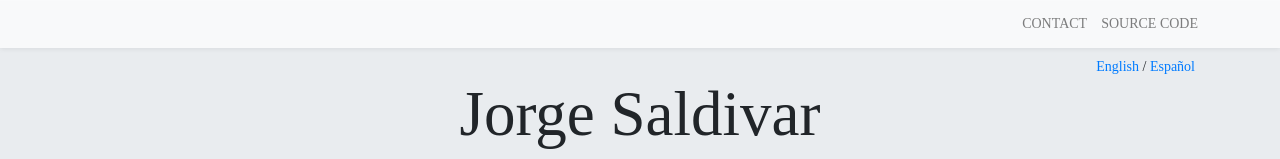
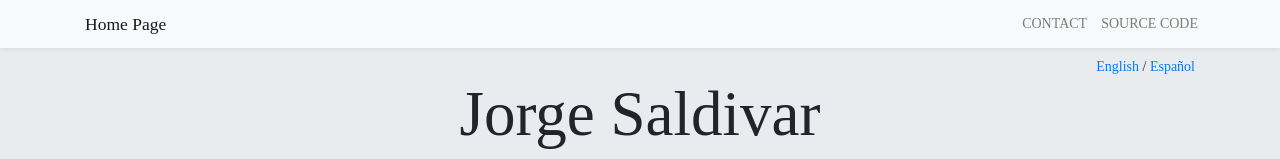
Before and after one commit to jorgesaldivar/my-website-reactjs, a React (Create React App) app: page / in a window 1280 px wide. Shown: the top 159 px of the page. Built offline with nearby package versions, Linux system fonts and the light colour scheme; a web font is replaced by a local one.

Commit message:
checkpoint

```diff
--- a/package.json
+++ b/package.json
@@ -11,11 +11,13 @@
     "@testing-library/react": "^9.5.0",
     "@testing-library/user-event": "^7.2.1",
     "bootstrap": "^4.5.2",
+    "i18next": "^19.7.0",
     "react": "^16.13.1",
     "react-bootstrap": "^1.3.0",
     "react-dom": "^16.13.1",
+    "react-i18next": "^11.7.2",
     "react-router-dom": "^5.2.0",
-    "react-scripts": "3.4.3"
+    "react-scripts": "^3.4.3"
   },
   "scripts": {
     "start": "react-scripts start",
--- a/src/components/common/NavHeader.js
+++ b/src/components/common/NavHeader.js
@@ -1,25 +1,28 @@
 import React from "react";
 import Navbar from "react-bootstrap/Navbar";
 import Nav from "react-bootstrap/Nav";
-import "./NavHeader.css";
+import styles from "./NavHeader.module.css";
 
-const NavHeader = () => {
+const NavHeader = (props) => {
   return (
     <>
-      <Navbar expand="lg" fixed="top" bg="light">
+      <Navbar className={styles.navbar} expand="lg" fixed="top" bg="light">
         <div class="container">
-          <Navbar.Brand href="#home"></Navbar.Brand>
+          <Navbar.Brand href="#home">{props.home}</Navbar.Brand>
           <Navbar.Toggle
             className="navbar-toggle"
             aria-controls="basic-navbar-nav"
           />
-          <Navbar.Collapse id="basic-navbar-nav">
+          <Navbar.Collapse
+            className={styles.navbarCollapse}
+            id="basic-navbar-nav"
+          >
             <Nav className="ml-auto">
               <Nav.Item>
-                <Nav.Link href="#home">CONTACT</Nav.Link>
+                <Nav.Link href="#home">{props.contact}</Nav.Link>
               </Nav.Item>
               <Nav.Item>
-                <Nav.Link href="#link">SOURCE CODE</Nav.Link>
+                <Nav.Link href="#link">{props.source}</Nav.Link>
               </Nav.Item>
             </Nav>
           </Navbar.Collapse>
--- a/src/components/common/NavHeader.css
+++ b/src/components/common/NavHeader.module.css
@@ -4,6 +4,6 @@
   line-height: 20px;
 }
 
-.navbar-collapse {
+.navbarCollapse {
   margin-right: -10px;
 }
--- a/src/components/home/HomePage.js
+++ b/src/components/home/HomePage.js
@@ -8,11 +8,17 @@ import Certifications from "./sections/Certifications";
 import Skills from "./sections/Skills";
 import Projects from "./sections/Projects";
 import Footer from "../common/Footer";
+import { useTranslation } from "react-i18next";
 
 const HomePage = () => {
+  const [t, i18n] = useTranslation("common");
   return (
     <>
-      <NavHeader />
+      <NavHeader
+        home={t("NavHeader.home")}
+        contact={t("NavHeader.contact")}
+        source={t("NavHeader.source")}
+      />
       <JumboTron />
       <AboutMe />
       <Preview />
--- a/src/components/home/sections/JumboTron.css
+++ b/src/components/home/sections/JumboTron.css
@@ -6,3 +6,35 @@
 .jumbotron h1 {
   font-size: 63px;
 }
+
+/* .link-buttons.btn.btn-primary {
+  background-color: transparent;
+  border: none;
+  color: #0056b3;
+  cursor: pointer;
+  text-decoration: underline;
+  display: inline;
+  margin: 0;
+  padding: 0;
+}
+
+.link-buttons.btn.btn-primary:hover,
+.link-buttons.btn.btn-primary:focus {
+  text-decoration: none;
+} */
+
+.link-buttons.btn.btn-primary {
+  text-align: left;
+  color: blue;
+  background: none;
+  margin: 0;
+  padding: 0;
+  border: none;
+  cursor: pointer;
+  -moz-user-select: text;
+}
+
+.link-buttons.btn.btn-primary:hover,
+.link-buttons.btn.btn-primary:focus {
+  color: black;
+}
--- a/src/components/home/sections/JumboTron.js
+++ b/src/components/home/sections/JumboTron.js
@@ -1,13 +1,26 @@
+/* eslint-disable jsx-a11y/anchor-is-valid */
 import React from "react";
-import { Jumbotron, Container, Col } from "react-bootstrap";
+import { Jumbotron, Container, Col, Button } from "react-bootstrap";
 import "./JumboTron.css";
+import { useTranslation } from "react-i18next";
 
 const JumboTron = () => {
+  const [t, i18n] = useTranslation("common");
   return (
     <Jumbotron>
       <Container>
         <div className="text-right">
-          <a href="?lang=en">English</a> / <a href="?lang=es">Español</a>
+          <a
+            className="link-buttons"
+            href="#"
+            onClick={() => i18n.changeLanguage("en")}
+          >
+            English
+          </a>{" "}
+          /{" "}
+          <a href="#" onClick={() => i18n.changeLanguage("es")}>
+            Español
+          </a>
         </div>
         <div className="text-center">
           <h1>Jorge Saldivar</h1>
--- a/src/index.js
+++ b/src/index.js
@@ -3,12 +3,31 @@ import ReactDOM from "react-dom";
 import "./index.css";
 import App from "./App";
 import { BrowserRouter as Router } from "react-router-dom";
+import { I18nextProvider } from "react-i18next";
+import i18next from "i18next";
+import common_en from "./translations/en/common.json";
+import common_es from "./translations/es/common.json";
 import "bootstrap/dist/css/bootstrap.min.css";
+
+i18next.init({
+  interpolation: { escapeValue: false },
+  lng: "en",
+  resources: {
+    en: {
+      common: common_en,
+    },
+    es: {
+      common: common_es,
+    },
+  },
+});
 
 ReactDOM.render(
   <React.StrictMode>
     <Router>
-      <App />
+      <I18nextProvider i18n={i18next}>
+        <App />
+      </I18nextProvider>
     </Router>
   </React.StrictMode>,
   document.getElementById("root")
--- /dev/null
+++ b/src/translations/en/common.json
@@ -0,0 +1,7 @@
+{
+  "NavHeader": {
+    "home": "Home Page",
+    "contact": "CONTACT",
+    "source": "SOURCE CODE"
+  }
+}
--- /dev/null
+++ b/src/translations/es/common.json
@@ -0,0 +1,7 @@
+{
+  "NavHeader": {
+    "home": "Inicio",
+    "contact": "CONTACTO",
+    "source": "CÓDIGO FUENTE"
+  }
+}
```
Also changed, not shown: 1 other file (tests, documents, lock files or other folders).
